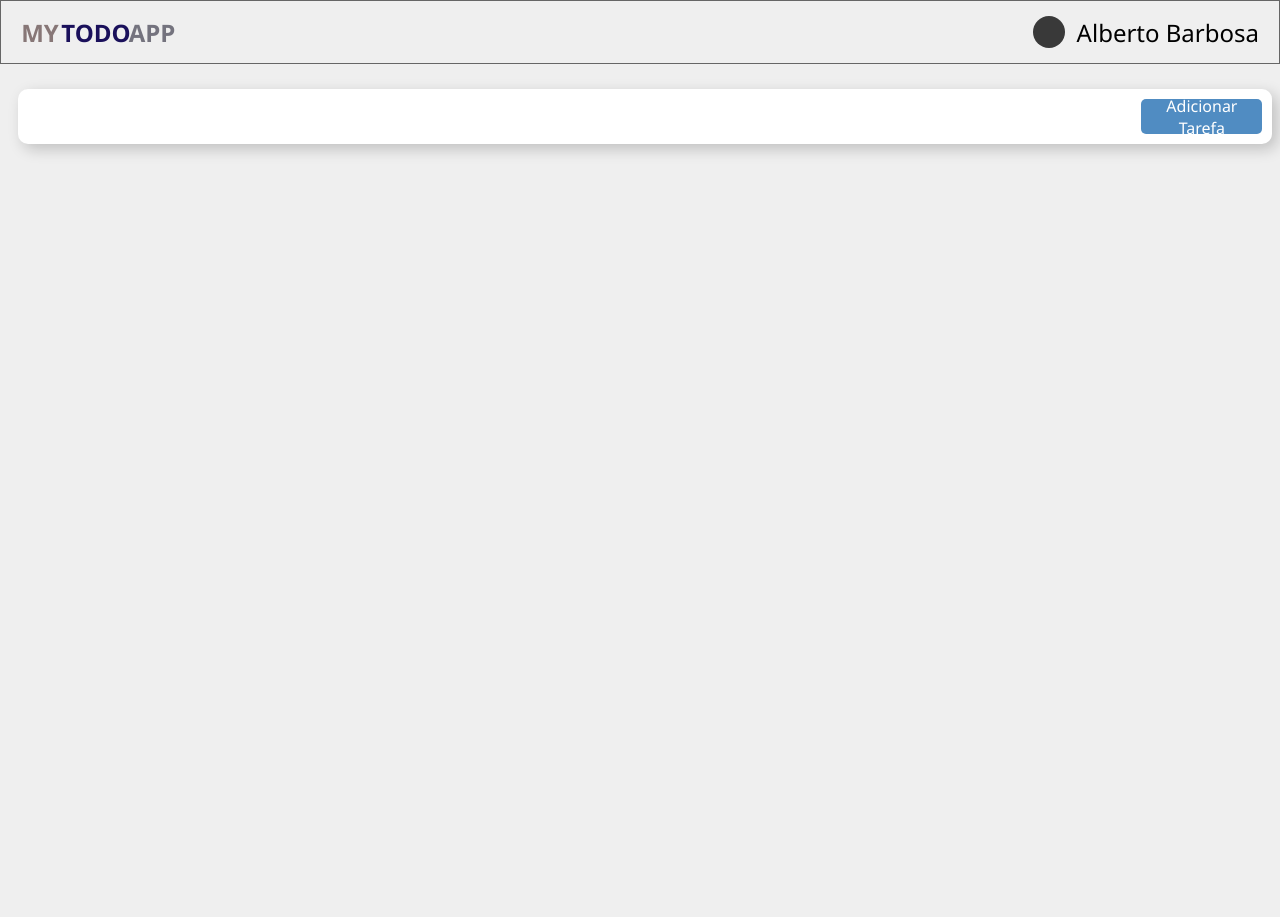
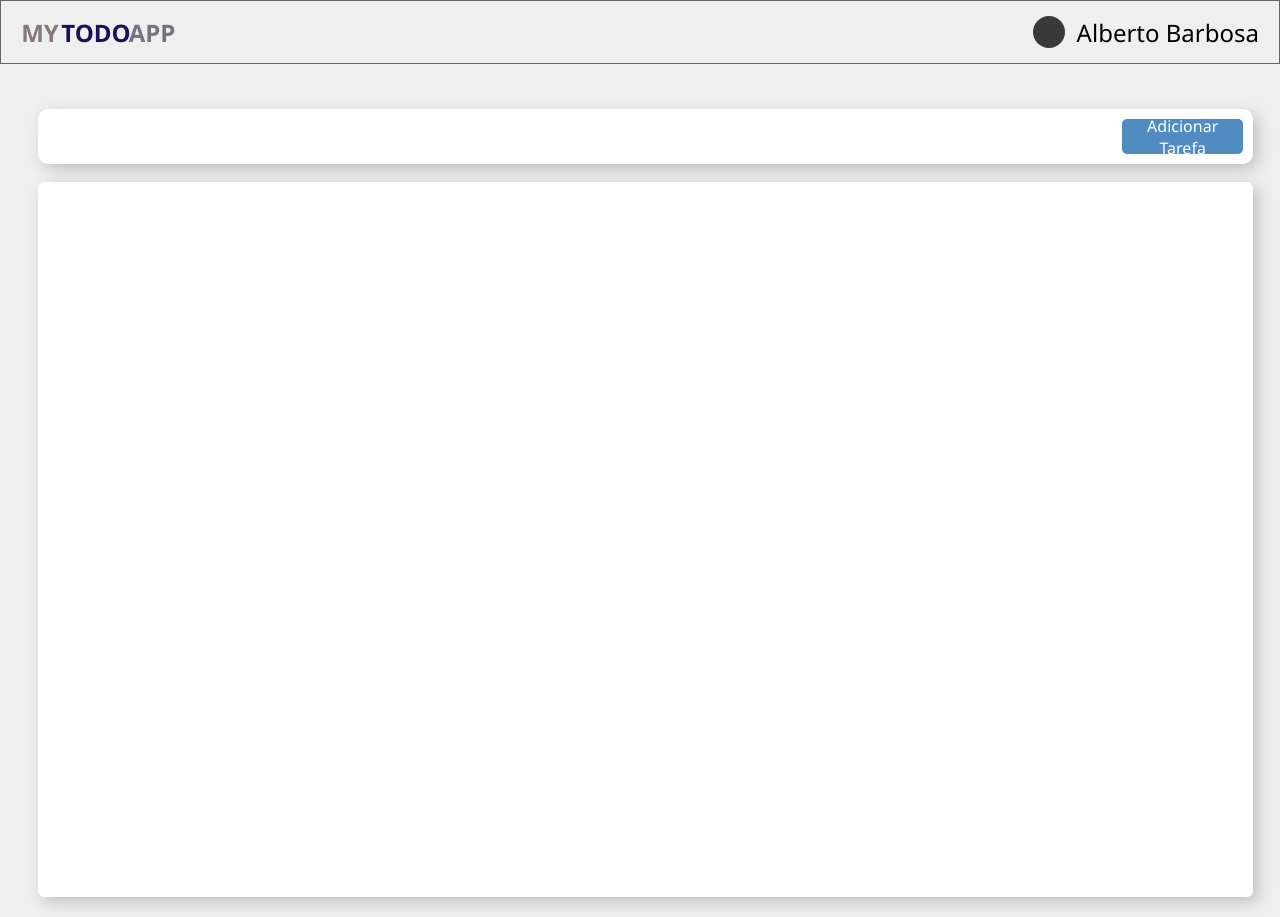
Before and after one commit to Alberto21-boop/Mentoria-YDUQS, a React (Vite) app: page / in a window 1280 px wide. Before the commit the page ends 800 px from the top, so only its background shows below. Built offline with nearby package versions, Linux system fonts and the light colour scheme.

Commit message:
card que centraliza os demais cards das tarefas criado

```diff
--- a/src/Pages/Home/index.tsx
+++ b/src/Pages/Home/index.tsx
@@ -1,3 +1,4 @@
+import { CardTaskItems } from '../../components/CardTaskItems';
 import { SubHeaderGoToTask } from '../../components/SubHeaderGoToTask';
 import { HomeBackground, HomeContainer } from './styles';
 
@@ -6,6 +7,7 @@ export function Home() {
         <HomeBackground>
             <HomeContainer>
                 <SubHeaderGoToTask />
+                <CardTaskItems />
             </HomeContainer>
         </HomeBackground>
     );
--- a/src/Pages/Home/styles.ts
+++ b/src/Pages/Home/styles.ts
@@ -1,13 +1,25 @@
 import styled from 'styled-components';
 
 export const HomeBackground = styled.div`
-  display: flex;
+
+  display: grid;
+  grid-template-columns: 1fr; /* Define uma coluna central */
+  justify-items: center; /* Centraliza os itens na coluna */
+  align-items: start; /* Alinha os itens ao topo */
+
   width: 100%;
+  height: 100vh;
   padding-top: 64px;
   background: ${(props) => props.theme.colors['base-background-screen']};
+
+  grid-template-columns: 1fr; /* Define uma coluna que ocupa todo o espaço */
+  justify-items: center; /* Centraliza os itens horizontalmente */
+  align-items: start; /* Alinha os itens ao topo da coluna */
 `;
 
 export const HomeContainer = styled.div`
-
   width: 100%;
+  //max-width: 800px; /* Limita a largura do conteúdo centralizado */
+  padding: 20px;
+  align-items: center;
 `
--- /dev/null
+++ b/src/components/CardTaskItems/index.tsx
@@ -0,0 +1,9 @@
+import { CardTaskItemsContainer } from './styles';
+
+export function CardTaskItems() {
+    return (
+        <CardTaskItemsContainer>
+
+        </CardTaskItemsContainer>
+    );
+}
--- /dev/null
+++ b/src/components/CardTaskItems/styles.ts
@@ -0,0 +1,11 @@
+import styled from 'styled-components';
+
+export const CardTaskItemsContainer = styled.div`
+  width: 98%;
+  height: 715px;
+  margin-left: 18px;
+  margin-top: 18px;
+  border-radius: 6px;
+  background: ${(props) => props.theme.colors['base-input-background']};
+  box-shadow: 5px 5px 15px rgba(0, 0, 0, 0.2);
+`
```
